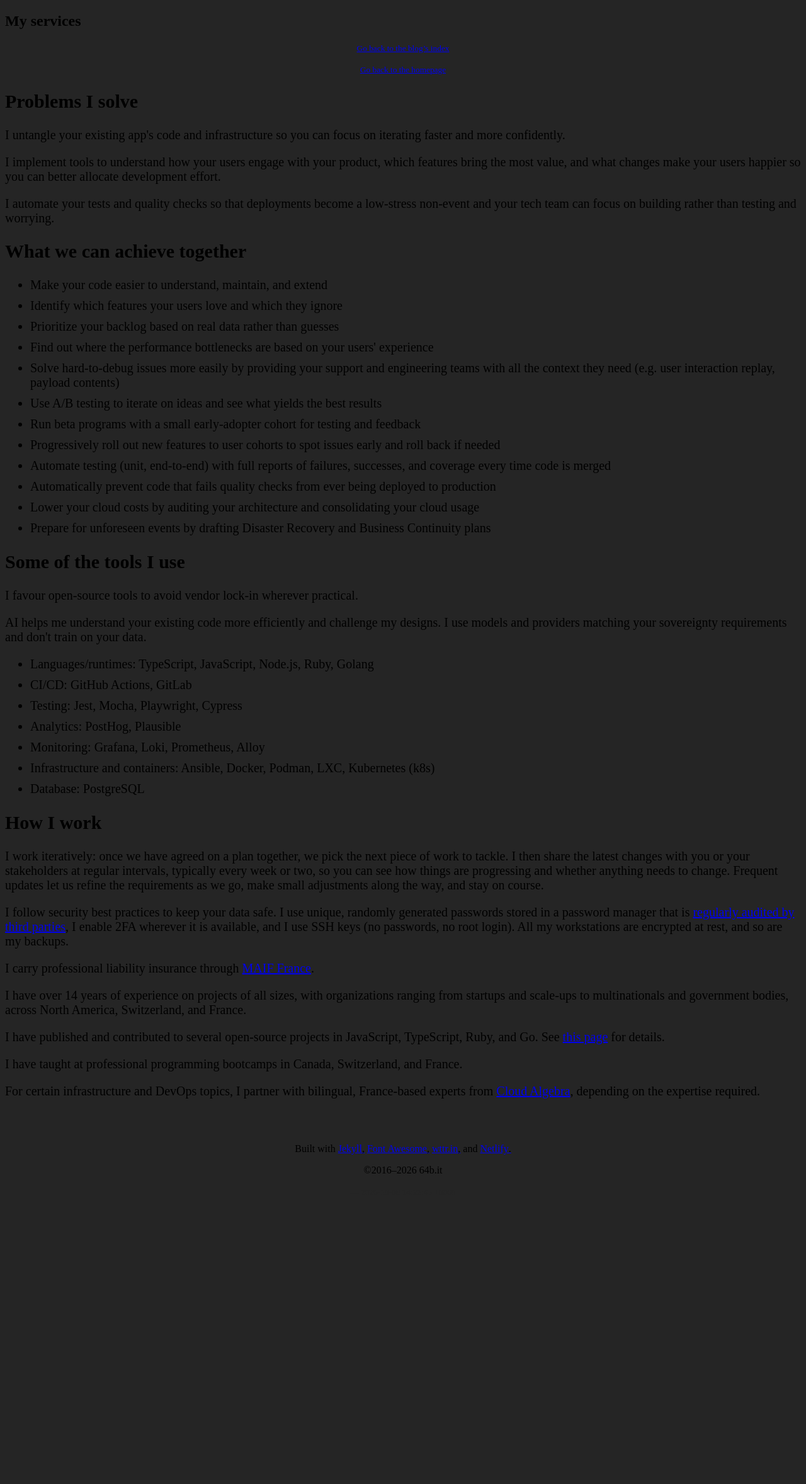
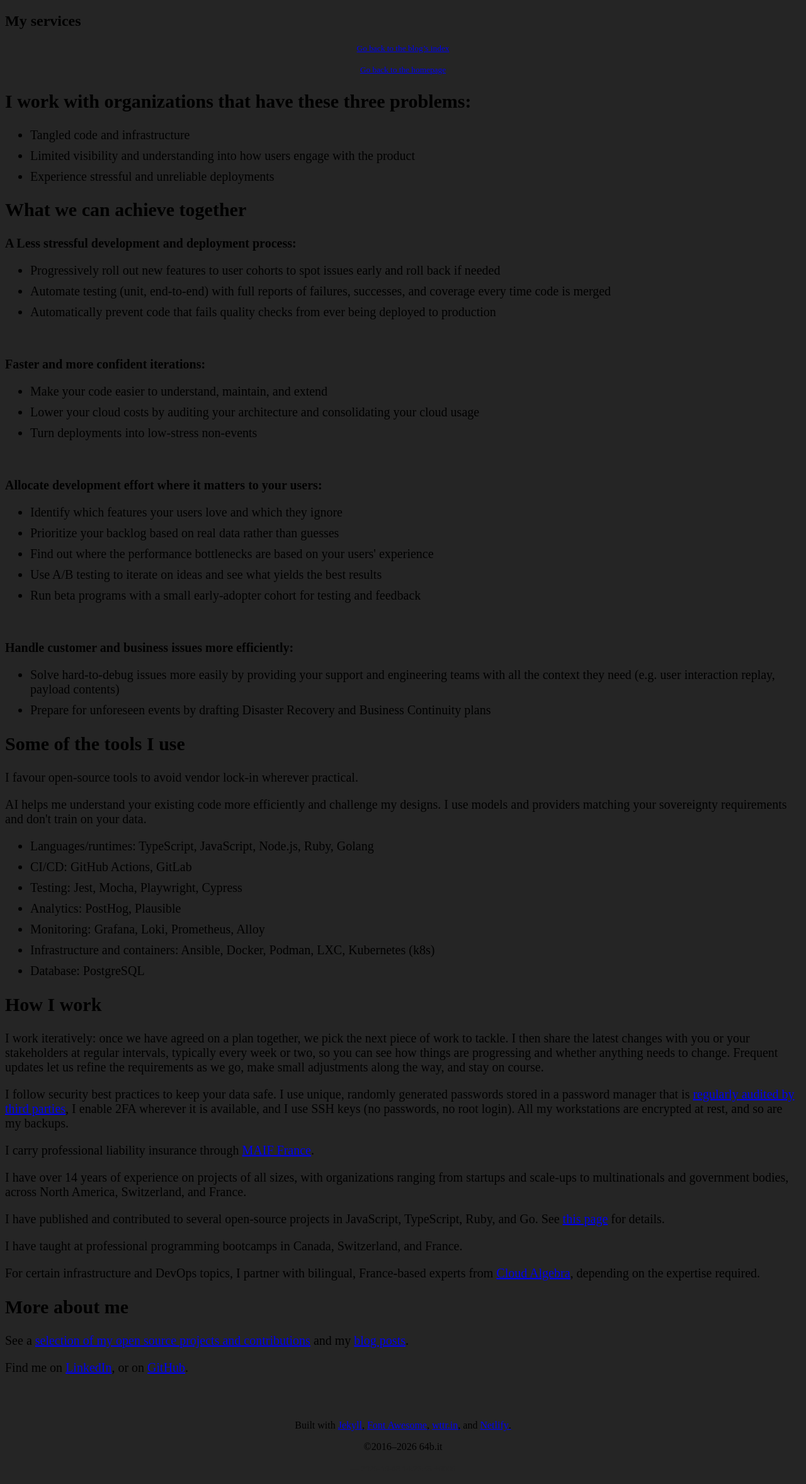
Before and after one commit to coaxial/hello, a Jekyll site: the page built from one/index.html, in a window 1280 px wide. Shown: the whole page at 63% size. Built offline with Jekyll 4.4.1, drawn with Linux system fonts in a browser that asks for light colours; a script that is not in the unit is left out; before the commit the page ends 1917 px from its top, so only the background shows below that.

Commit message:
Re-organize one pager

```diff
--- a/assets/css/hello.scss
+++ b/assets/css/hello.scss
@@ -10,6 +10,7 @@
 @use "midnight";
 @use "../vendor/fontawesome/css/fontawesome.min.css";
 @use "../vendor/fontawesome/css/brands.min.css";
+@use "../vendor/fontawesome/css/solid.min.css";
 @use "../vendor/website-carbon-badges/b.min.css";
 
 $breakpoint-desktop: 1024px;
@@ -232,3 +233,11 @@ ul > li {
     font-size: 1em;
   }
 }
+
+.one {
+  #together {
+    p:not(:first-of-type) {
+      margin-top: 3em;
+    }
+  }
+}
--- a/one/index.html
+++ b/one/index.html
@@ -10,46 +10,25 @@ description: What I can do, and what I have done.
 
   {% include back.html %}
 </div>
-<div class="contents">
+<div class="contents one">
   <section>
-    <h2>Problems I solve</h2>
-    <p>
-      I untangle your existing app's code and infrastructure so you can focus on
-      iterating faster and more confidently.
+    <h2>I work with organizations that have these three problems:</h2>
+    <ul>
+      <li>Tangled code and infrastructure</li>
+      <li>
+        Limited visibility and understanding into how users engage with the
+        product
+      </li>
+      <li>Experience stressful and unreliable deployments</li>
+    </ul>
+  </section>
+  <section id="together">
+    <h2>What we can achieve together</h2>
+    <p class="bold">
+      <i class="fas fa-trophy"></i> A Less stressful development and deployment
+      process:
     </p>
-    <p>
-      I implement tools to understand how your users engage with your product,
-      which features bring the most value, and what changes make your users
-      happier so you can better allocate development effort.
-    </p>
-    <p>
-      I automate your tests and quality checks so that deployments become a
-      low-stress non-event and your tech team can focus on building rather than
-      testing and worrying.
-    </p>
-  </section>
-  <section>
-    <h2>What we can achieve together</h2>
     <ul>
-      <li>Make your code easier to understand, maintain, and extend</li>
-      <li>Identify which features your users love and which they ignore</li>
-      <li>Prioritize your backlog based on real data rather than guesses</li>
-      <li>
-        Find out where the performance bottlenecks are based on your users'
-        experience
-      </li>
-      <li>
-        Solve hard-to-debug issues more easily by providing your support and
-        engineering teams with all the context they need (e.g. user interaction
-        replay, payload contents)
-      </li>
-      <li>
-        Use A/B testing to iterate on ideas and see what yields the best results
-      </li>
-      <li>
-        Run beta programs with a small early-adopter cohort for testing and
-        feedback
-      </li>
       <li>
         Progressively roll out new features to user cohorts to spot issues early
         and roll back if needed
@@ -62,9 +41,46 @@ description: What I can do, and what I have done.
         Automatically prevent code that fails quality checks from ever being
         deployed to production
       </li>
+    </ul>
+    <p class="bold">
+      <i class="fas fa-trophy"></i> Faster and more confident iterations:
+    </p>
+    <ul>
+      <li>Make your code easier to understand, maintain, and extend</li>
       <li>
         Lower your cloud costs by auditing your architecture and consolidating
         your cloud usage
+      </li>
+      <li>Turn deployments into low-stress non-events</li>
+    </ul>
+    <p class="bold">
+      <i class="fas fa-trophy"></i> Allocate development effort where it matters
+      to your users:
+    </p>
+    <ul>
+      <li>Identify which features your users love and which they ignore</li>
+      <li>Prioritize your backlog based on real data rather than guesses</li>
+      <li>
+        Find out where the performance bottlenecks are based on your users'
+        experience
+      </li>
+      <li>
+        Use A/B testing to iterate on ideas and see what yields the best results
+      </li>
+      <li>
+        Run beta programs with a small early-adopter cohort for testing and
+        feedback
+      </li>
+    </ul>
+    <p class="bold">
+      <i class="fas fa-trophy"></i> Handle customer and business issues more
+      efficiently:
+    </p>
+    <ul>
+      <li>
+        Solve hard-to-debug issues more easily by providing your support and
+        engineering teams with all the context they need (e.g. user interaction
+        replay, payload contents)
       </li>
       <li>
         Prepare for unforeseen events by drafting Disaster Recovery and Business
@@ -143,4 +159,25 @@ description: What I can do, and what I have done.
       expertise required.
     </p>
   </section>
+  <section>
+    <h2>More about me</h2>
+    <p>
+      See a
+      <a href="/showcase/"
+        >selection of my open source projects and contributions</a
+      >
+      and my <a href="/blog/">blog posts</a>.
+    </p>
+    <p>
+      Find me on
+      <a href="https://linkedin.com/in/pypouj">
+        <i class="fab fa-linkedin"></i>
+        LinkedIn</a
+      >, or on
+      <a href="https://github.com/coaxial">
+        <i class="fab fa-github"></i>
+        GitHub</a
+      >.
+    </p>
+  </section>
 </div>
--- a/scripts/fa-subset.js
+++ b/scripts/fa-subset.js
@@ -4,7 +4,7 @@ const { fontawesomeSubset } = require("fontawesome-subset");
 
 // Add the required glyphs here without the `fa-` prefix.
 // Look them up with `rg 'fa-' ./**/*.html
-subset = { brands: ["github"] };
+subset = { brands: ["github", "linkedin"], solid: ["trophy"] };
 output_dir = `${__dirname}/../assets/vendor/fontawesome/webfonts`;
 options = { targetFormats: ["sfnt", "woff2"] }; // sfnt is ttf
 
```
Also changed, not shown: 1 other file.
